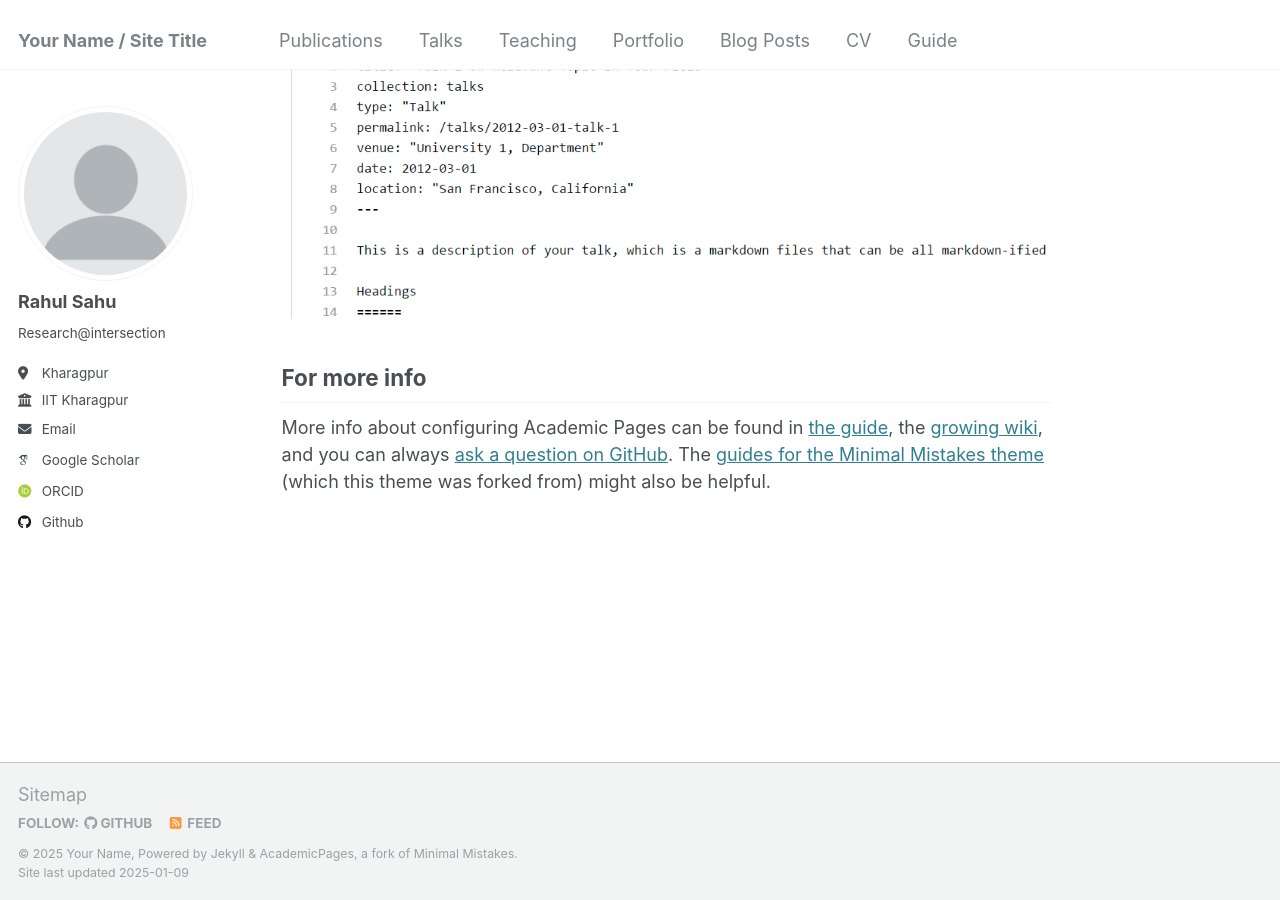
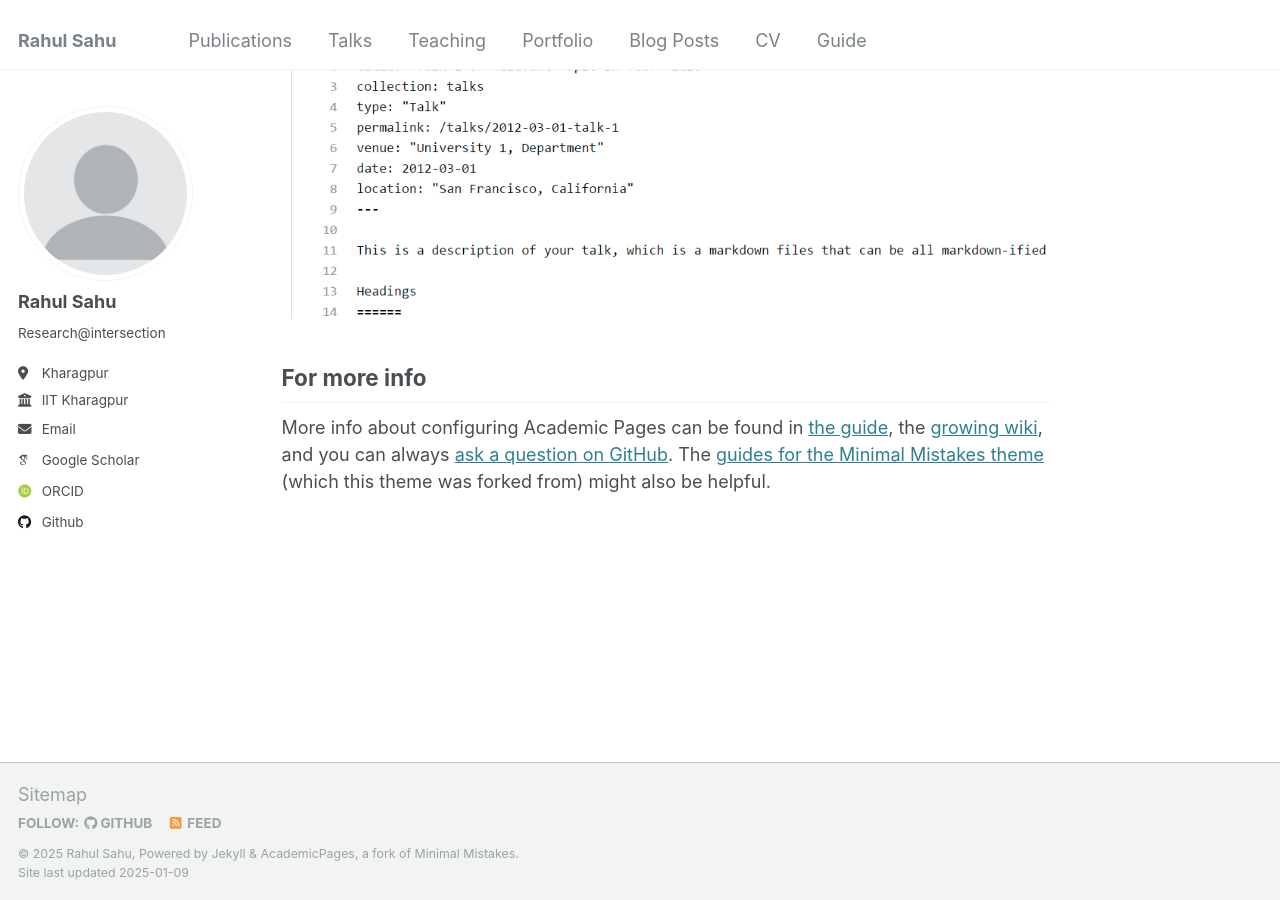
Before and after one commit to srahul21/srahul21.github.io, a Jekyll site: the page built from _pages/about.md, in a window 1280 px wide and 900 px high, scrolled down 2643 px. Built offline with Jekyll 4.4.1, drawn with Linux system fonts in a browser that asks for light colours; some web fonts are replaced.

Commit message:
Update _config.yml

```diff
--- a/_config.yml
+++ b/_config.yml
@@ -8,9 +8,9 @@
 
 # Basic Site Settings
 locale                   : "en-US"
-title                    : "Your Name / Site Title"
+title                    : "Rahul Sahu"
 title_separator          : "-"
-name                     : &name "Your Name"
+name                     : &name "Rahul Sahu"
 description              : &description "personal description"
 url                      : https://academicpages.github.io # the base hostname & protocol for your site e.g. "https://[your GitHub username].github.io"
 baseurl                  : "" # the subpath of your site, e.g. "/blog"
```
